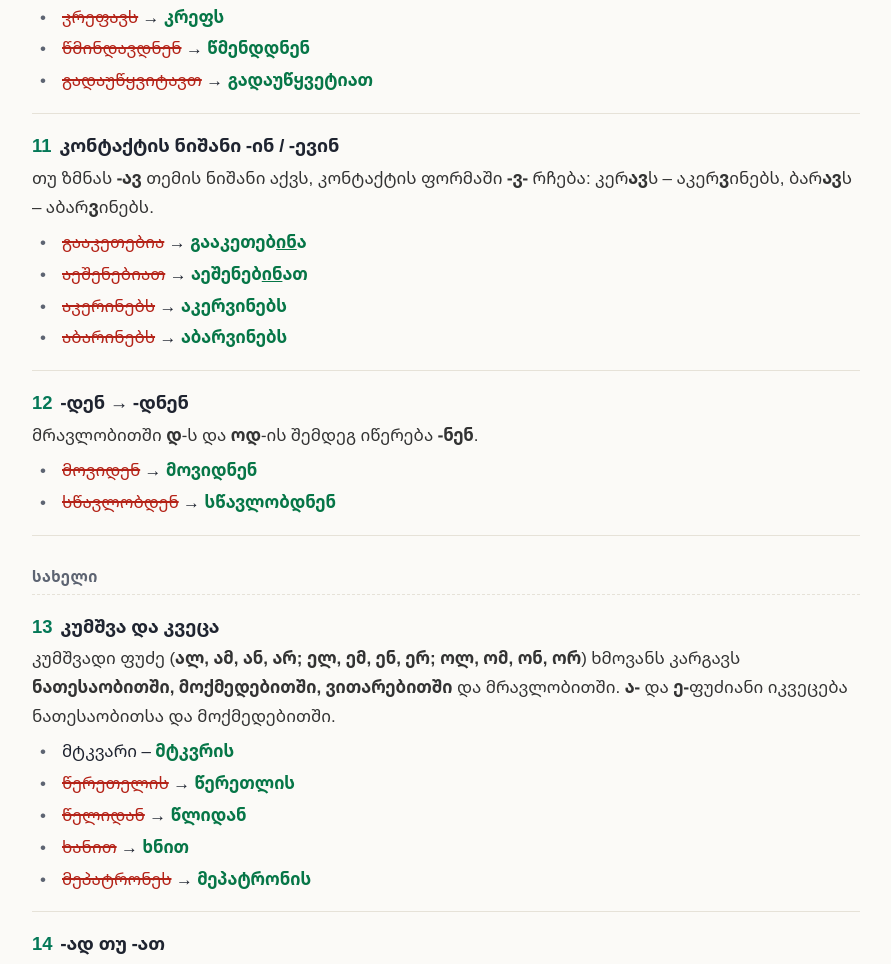
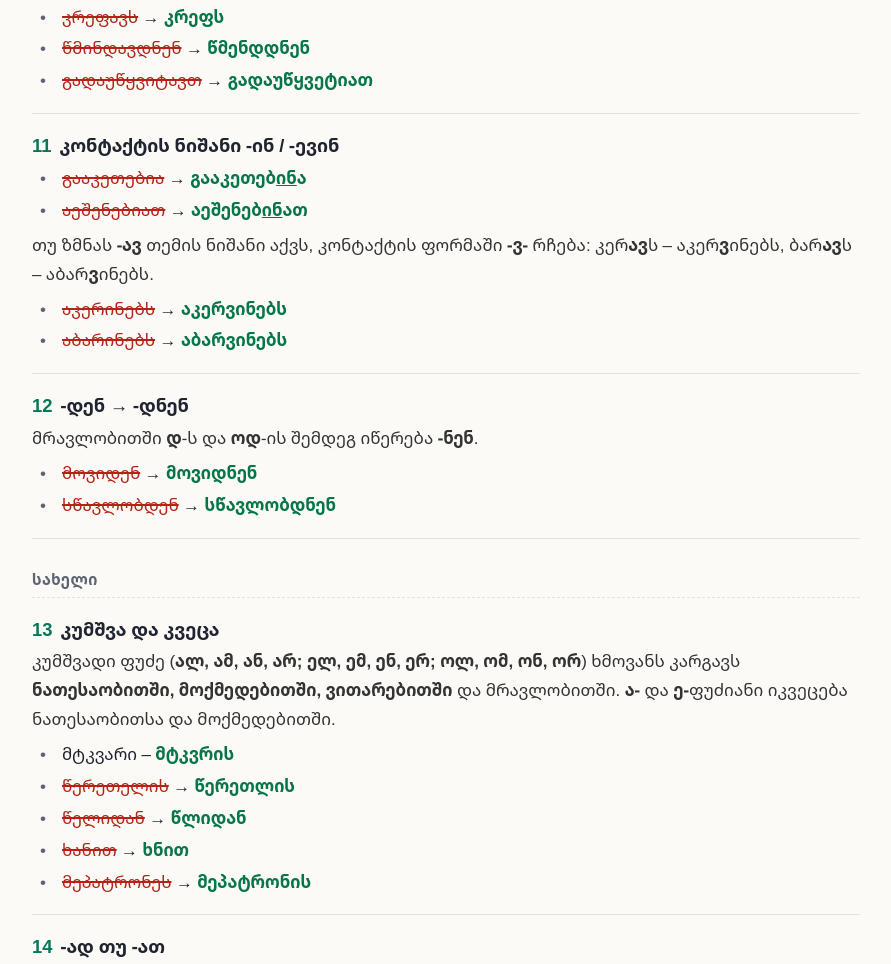
Before and after one commit to kotelomidze/testebi, a plain HTML site: page prezentaciebi/რედაქტირების ტიპური შეცდომები.html in a window 1280 px wide. Shown: the part 3225-4189 px from the top of the page, without its empty margins (194-1085 px from the left). Drawn offline with Linux system fonts and the light colour scheme.

Commit message:
რედაქტირების ტიპური შეცდომები, პ. 11: -ავ თემის ნიშნის წესი პირველი ორი მაგალითის შემდეგ
Co-Authored-By: Claude Opus 5.5 <noreply@anthropic.com>
Claude-Session: https://claude.ai/code/session_013cQXm2cjTyXKHJBZoBGDh5

```diff
--- a/prezentaciebi/რედაქტირების ტიპური შეცდომები.html
+++ b/prezentaciebi/რედაქტირების ტიპური შეცდომები.html
@@ -197,10 +197,12 @@ footer{padding:28px 0 40px;color:var(--soft);font-size:.85rem;text-align:center}
 
 <div class="t">
   <h4><span class="n">11</span>კონტაქტის ნიშანი -ინ / -ევინ</h4>
-  <p class="rule">თუ ზმნას <b>-ავ</b> თემის ნიშანი აქვს, კონტაქტის ფორმაში <b>-ვ-</b> რჩება: კერ<b>ავ</b>ს – აკერ<b>ვ</b>ინებს, ბარ<b>ავ</b>ს – აბარ<b>ვ</b>ინებს.</p>
   <div class="pairs">
     <span><span class="bad">გააკეთებია</span> → <span class="good">გააკეთებ<u>ინ</u>ა</span></span>
     <span><span class="bad">აეშენებიათ</span> → <span class="good">აეშენებ<u>ინ</u>ათ</span></span>
+  </div>
+  <p class="rule">თუ ზმნას <b>-ავ</b> თემის ნიშანი აქვს, კონტაქტის ფორმაში <b>-ვ-</b> რჩება: კერ<b>ავ</b>ს – აკერ<b>ვ</b>ინებს, ბარ<b>ავ</b>ს – აბარ<b>ვ</b>ინებს.</p>
+  <div class="pairs">
     <span><span class="bad">აკერინებს</span> → <span class="good">აკერ<u>ვ</u>ინებს</span></span>
     <span><span class="bad">აბარინებს</span> → <span class="good">აბარ<u>ვ</u>ინებს</span></span>
   </div>
```
Also changed, not shown: varjishi/index.html (+1 -1 lines).
